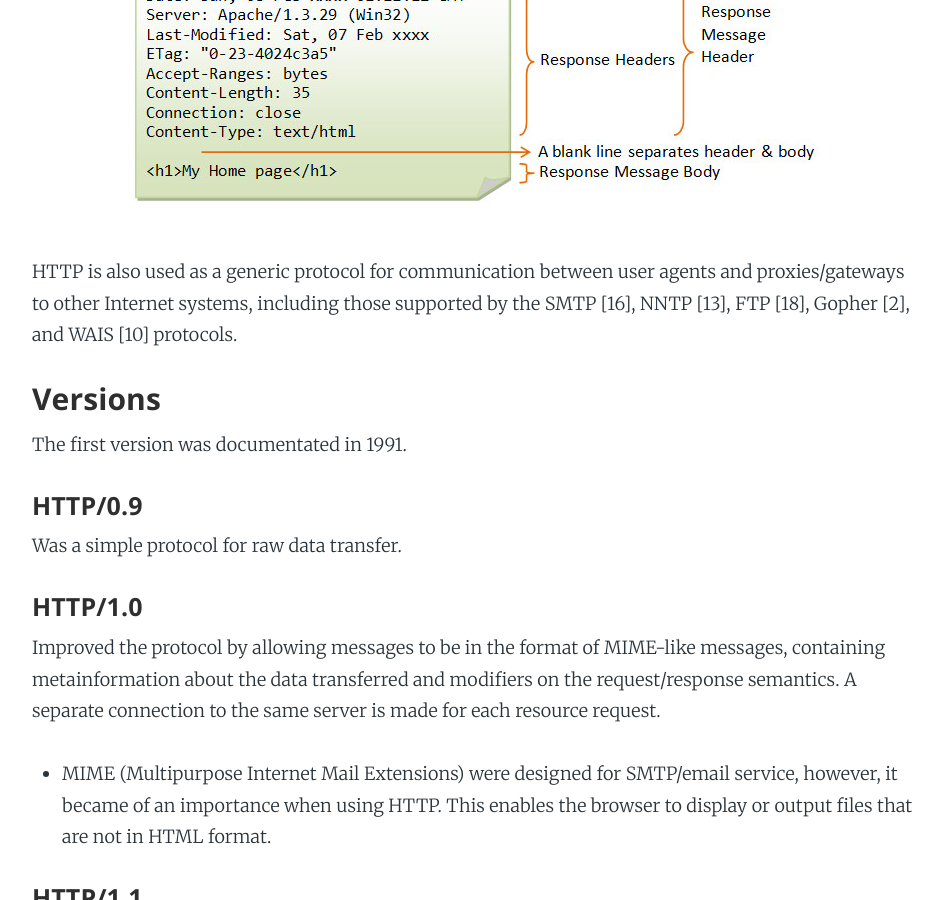
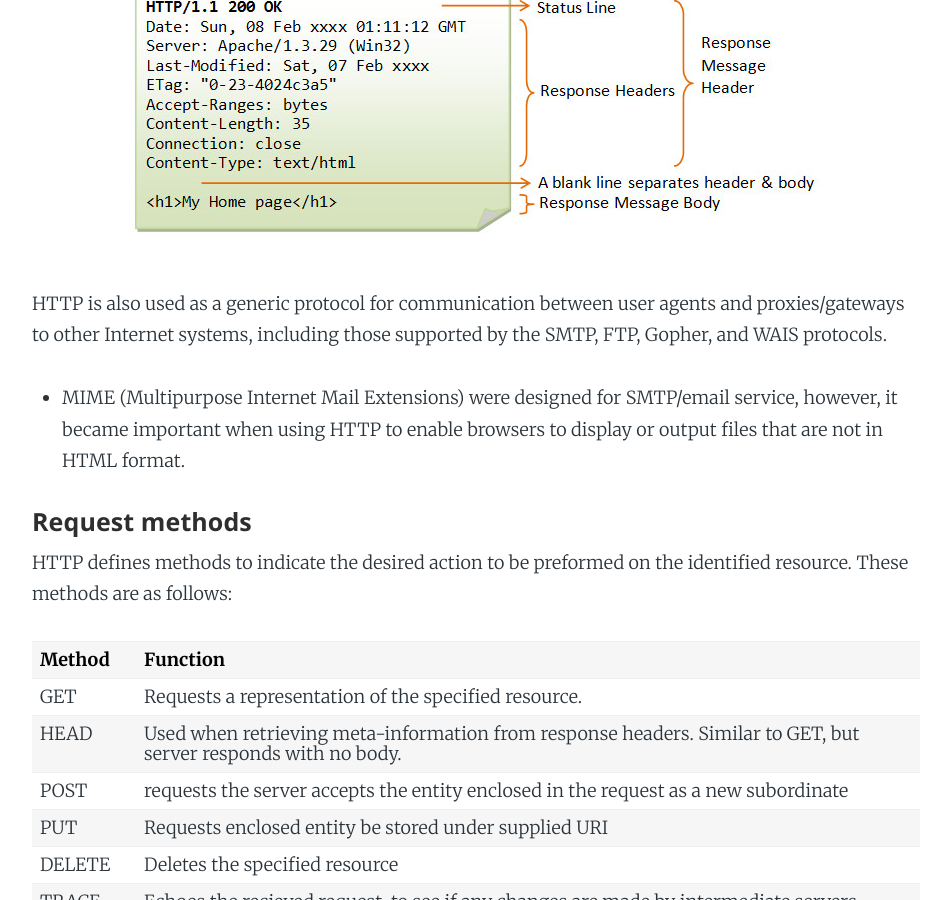
Before and after one commit to Carpk/ShawnKlein, a Jekyll site: the page built from _posts/2016-06-25-http-standards.md, in a window 1280 px wide and 900 px high, scrolled down 1306 px. Shown: the whole window, without its empty margins (164-1115 px from the left). Built offline with Jekyll 4.4.1, drawn with Linux system fonts in a browser that asks for light colours; nearby versions of some CDN libraries; some web fonts are replaced; Markdown is read by kramdown in place of the engine named in the settings; some of the changed text lies outside the part shown.

Commit message:
add content for HTTP Standard post

```diff
--- a/_posts/2016-06-25-http-standards.md
+++ b/_posts/2016-06-25-http-standards.md
@@ -10,57 +10,114 @@
 logo: 'assets/images/logo.png'
 ---
 
-The HTTP protocol is a request/response protocol. A client sends a request to the server in the form of a request method, URI< and protocol version, followed by a MIME-like message containing request modifiers, client information, and possible body content over a connection with a server.
+HTTP is a request/response protocol that is used for transmitting hypermedia documents such as HTML. HTTP connections start by a client sending a request to the server in the form of a [request method](#methods), [URI](#uri), and [protocol version](#versions), followed by a MIME-like message containing request modifiers, client information, and possible body content over a connection with a server.
 
 ![image of HTTP request](/assets/images/http_request.jpg)
 
-The server responds with a status line that includes the message's protocol version and a response code for success or error, followed by a MIME-like message containing server information, entity metainformation, and possible entity-body content.
+The server responds with a status line that includes the message's [protocol version](#versions) and a [response code](#codes) for success or error, followed by a MIME-like message containing server information, entity metainformation, and possible entity-body content.
 
 ![image of HTTP request](/assets/images/http_response.jpg)
 
-HTTP is also used as a generic protocol for communication between
-   user agents and proxies/gateways to other Internet systems, including
-   those supported by the SMTP [16], NNTP [13], FTP [18], Gopher [2],
-   and WAIS [10] protocols.
+HTTP is also used as a generic protocol for communication between user agents and proxies/gateways to other Internet systems, including those supported by the SMTP, FTP, Gopher, and WAIS protocols.
 
-### Versions
+* MIME (Multipurpose Internet Mail Extensions) were designed for SMTP/email service, however, it became important when using HTTP to enable browsers to display or output files that are not in HTML format.
 
+####<a name="methods"></a>Request methods
+
+HTTP defines methods to indicate the desired action to be preformed on the identified resource. These methods are as follows:
+
+<table style="width:100%">
+  <tr>
+    <th>Method</th>
+    <th>Function</th>
+  </tr>
+  <tr>
+    <td>GET</td>
+    <td>Requests a representation of the specified resource.</td>
+  </tr>
+  <tr>
+    <td>HEAD</td>
+    <td>Used when retrieving meta-information from response headers. Similar to GET, but server responds with no body.</td>
+  </tr>
+  <tr>
+    <td>POST</td>
+    <td>requests the server accepts the entity enclosed in the request as a new subordinate</td>
+  </tr>
+  <tr>
+    <td>PUT</td>
+    <td>Requests enclosed entity be stored under supplied URI</td>
+  </tr>
+  <tr>
+    <td>DELETE</td>
+    <td>Deletes the specified resource</td>
+  </tr>
+  <tr>
+    <td>TRACE</td>
+    <td>Echoes the recieved request, to see if any changes are made by intermediate servers</td>
+  </tr>
+  <tr>
+    <td>OPTIONS</td>
+    <td>Returns supported HTTP methods for specified URL. Used to check functionality</td>
+  </tr>
+  <tr>
+    <td>CONNECT</td>
+    <td>Converts connection to TCP/IP tunnel, Used for encrypted communication through an unencrypted proxy.</td>
+  </tr>
+  <tr>
+    <td>PATCH</td>
+    <td>Applies partial modifications to a resource</td>
+  </tr>
+</table>
+
+
+####<a name="uri"></a>URI
+
+A URL is a type of URI. HTTP will use a URL such as `http://www.example.com/` or `ftp://example.com`, to send requests. It includes the prefixes access mechanism, being `http` and `ftp` in our examples.
+
+A URN is also a type of URI, although it is much simplier as it only refers to the name of a resource `example.com` `urn:isbn:0451450523`. As you can see, there is no application layer protocols associated in these examples.
+
+URIs are used
+
+####<a name="versions"></a>Protocol Versions
+
+Intro to protocol versions
 The first version was documentated in 1991.
 
-#### HTTP/0.9
+##### HTTP/0.9
 
-Was a simple protocol for raw data transfer.
+Was a simple protocol for raw data transfer. connection is closed after a single request/response pair
 
 
-#### HTTP/1.0
+##### HTTP/1.0
 
 Improved the protocol by allowing messages to be in the format of MIME-like messages, containing metainformation about the data transferred and modifiers on the request/response semantics.
-A separate connection to the same server is made for each resource request.
+A separate connection to the same server is made for each resource request. connection is closed after a single request/response pair
 
-* MIME (Multipurpose Internet Mail Extensions) were designed for SMTP/email service, however, it became of an importance when using HTTP.  This enables the browser to display or output files that are not in HTML format.
+##### HTTP/1.1
 
-#### HTTP/1.1
+Can reuse a connection multiple times to download resources. Such as images, scripts, and stylesheets, after the page has been delivered. keep-alive-mechanism was introduced, allowing a connection to be reused for more than one request. This greatly reduced latency, as the connection does not need to re-negotiate the 3-way handshake.
 
-Can reuse a connection multiple times to download resources. Such as images, scripts, and stylesheets, after the page has been delivered.
+##### HTTP/2.0
 
-#### HTTP/2.0
+Goal of HTTP/2.0 is to improve performance by reducing latency and the number of TCP requests. Its utilizes multiplexing, header compression, server push, and resource prioritization.
 
+####<a name="codes"></a>Response Codes
 
-#### Request methods
-
-
-<ul>
-  <li>Get</li>
-  <li>HEAD</li>
-  <li>POST</li>
-  <li>PUT</li>
-  <li>DELETE</li>
-  <li>TRACE</li>
-  <li>OPTIONS</li>
-  <li>CONNECT</li>
-  <li>PATCH</li>
-</ul>
+404
 
 #### TCP/IP
 
-Hypertext Transfer Protocol (HTTP) is an application level protocol. We covered applicaiton level protocols in an [OSI model blog post](/the-osi-model),
+Hypertext Transfer Protocol (HTTP) is an application level protocol. We covered application level protocols in the [OSI model blog post](/the-osi-model). An HTTP client initiates a session by using a TCP connection to port 80 of the server. This session  starts with a 3 way handshake.
+
+<ol>
+  <li>The client will sent a `syn` packet, requesting the server to establish a session.</li>
+  <li>Server will respond to `syn` with `syn-ack`, stating it wishes to synchronize with the requesting client, and ackowleges its initial request.</li>
+  <li>Finally, the client will validate the server's synchronize request by sending a `ack` to acknowledge its synchronize request.
+</ol>
+
+![image of 3 way handshake for TCP connection](/assets/images/3-way-handshake.jpg)
+
+
+###### Notes
+
+With the keep-alive mechanism being introduced in HTTP/1.1, allowing more than one request to be made during a connection. This _persistent connection_
```
Also changed, not shown: other parts of _posts/2016-06-25-http-standards.md (+1 -1 lines), assets/images/3-way-handshake.jpg (added), assets/images/tim-berners.jpg (added).
